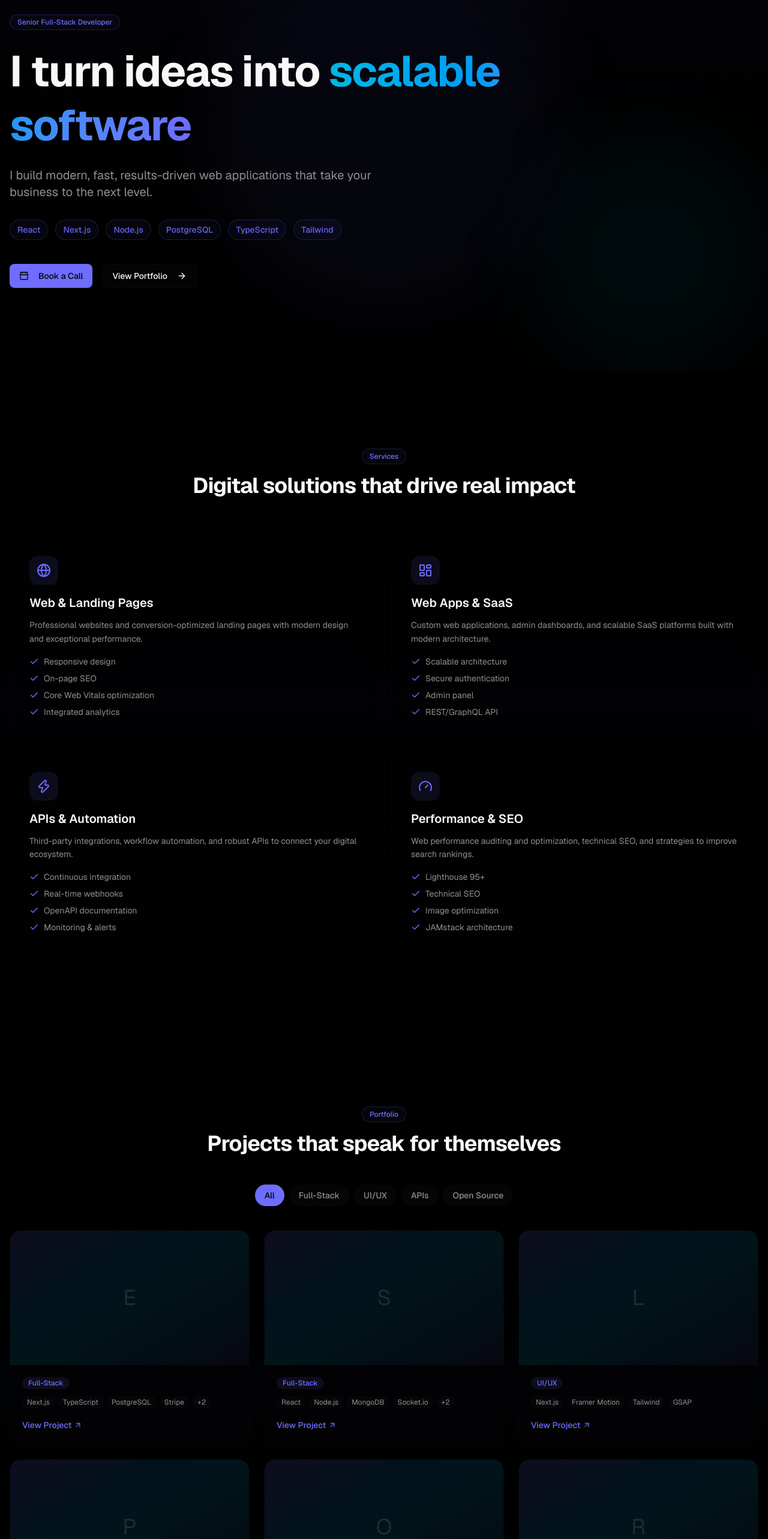
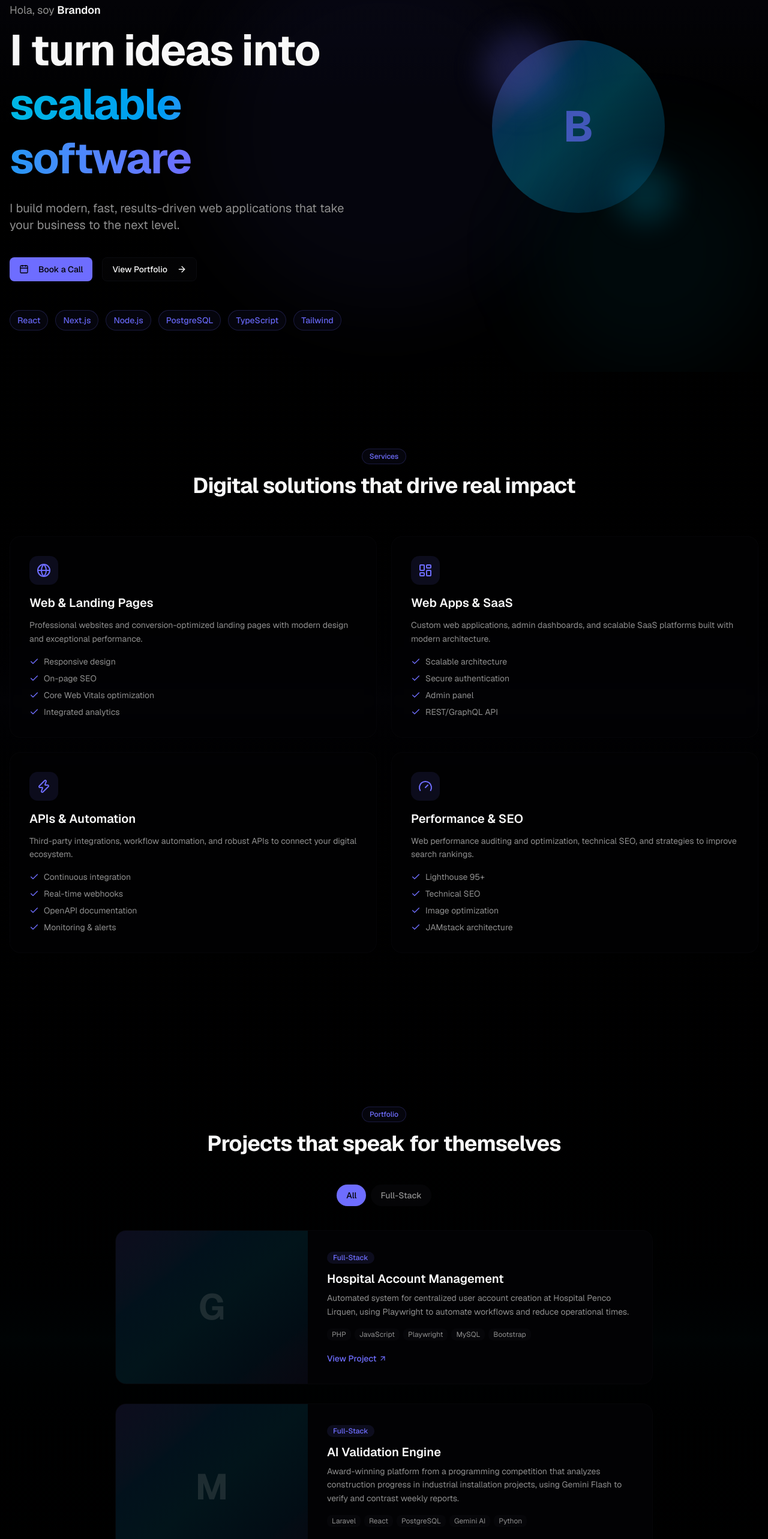
Before and after one commit to bmartinezr1/Pagina-web, a Next.js app: page /en in a window 1280 px wide. Shown: the part 180-2746 px from the top of the page at 60% size. Built offline with nearby package versions, Linux system fonts and the light colour scheme.

Commit message:
Refactor project details and localization; update .gitignore and enhance UI components

```diff
--- a/src/components/sections/hero.tsx
+++ b/src/components/sections/hero.tsx
@@ -3,28 +3,12 @@
 import { useTranslations } from 'next-intl'
 import { motion } from 'framer-motion'
 import { ArrowRight, Calendar } from 'lucide-react'
-import { Button, buttonVariants } from '@/components/ui/button'
+import { buttonVariants } from '@/components/ui/button'
 import { Link } from '@/i18n/navigation'
 import { TechBadge } from '@/components/shared/tech-badge'
 import { SectionBadge } from '@/components/shared/section-badge'
 import { cn } from '@/lib/utils'
-
-const containerVariants = {
-  hidden: { opacity: 0 },
-  visible: {
-    opacity: 1,
-    transition: { staggerChildren: 0.12, delayChildren: 0.2 },
-  },
-}
-
-const itemVariants = {
-  hidden: { opacity: 0, y: 30 },
-  visible: {
-    opacity: 1,
-    y: 0,
-    transition: { duration: 0.5, ease: 'easeOut' as const },
-  },
-}
+import { personalInfo } from '@/data/personal-info'
 
 export function Hero() {
   const t = useTranslations('hero')
@@ -35,44 +19,53 @@ export function Hero() {
       <div className="absolute top-1/2 left-1/2 -translate-x-1/2 -translate-y-1/2 size-[600px] rounded-full bg-primary/5 blur-3xl" />
       <div className="absolute right-0 bottom-0 size-[400px] rounded-full bg-accent/5 blur-3xl" />
 
+      <div className="container relative z-10">
+        <div className="grid gap-12 lg:grid-cols-2 lg:items-center">
+          <div>
             <motion.div
-        className="container relative z-10"
-        variants={containerVariants}
-        initial="hidden"
-        animate="visible"
+              initial={{ y: 20 }}
+              animate={{ y: 0 }}
+              transition={{ duration: 0.5, ease: 'easeOut' as const }}
+              className="mb-6"
             >
-        <motion.div variants={itemVariants} className="mb-6">
               <SectionBadge text={t('badge')} />
             </motion.div>
 
+            <motion.p
+              initial={{ y: 20 }}
+              animate={{ y: 0 }}
+              transition={{ duration: 0.5, delay: 0.1, ease: 'easeOut' as const }}
+              className="mb-2 text-lg text-muted-foreground"
+            >
+              Hola, soy{' '}
+              <span className="font-semibold text-foreground">
+                {personalInfo.shortName}
+              </span>
+            </motion.p>
+
             <motion.h1
-          variants={itemVariants}
-          className="max-w-4xl text-4xl font-bold leading-tight tracking-tight sm:text-5xl md:text-6xl lg:text-7xl"
+              initial={{ y: 20 }}
+              animate={{ y: 0 }}
+              transition={{ duration: 0.5, delay: 0.15, ease: 'easeOut' as const }}
+              className="text-4xl font-bold leading-tight tracking-tight sm:text-5xl md:text-6xl lg:text-7xl"
             >
               {t('headline')}{' '}
               <span className="gradient-text">{t('headlineAccent')}</span>
             </motion.h1>
 
             <motion.p
-          variants={itemVariants}
+              initial={{ y: 20 }}
+              animate={{ y: 0 }}
+              transition={{ duration: 0.5, delay: 0.2, ease: 'easeOut' as const }}
               className="mt-6 max-w-2xl text-lg text-muted-foreground sm:text-xl"
             >
               {t('subheadline')}
             </motion.p>
 
             <motion.div
-          variants={itemVariants}
-          className="mt-8 flex flex-wrap gap-3"
-        >
-          {(['React', 'Next.js', 'Node.js', 'PostgreSQL', 'TypeScript', 'Tailwind'] as const).map(
-            (tech, i) => (
-              <TechBadge key={tech} name={tech} index={i} variant="hero" />
-            )
-          )}
-        </motion.div>
-
-        <motion.div
-          variants={itemVariants}
+              initial={{ y: 20 }}
+              animate={{ y: 0 }}
+              transition={{ duration: 0.5, delay: 0.25, ease: 'easeOut' as const }}
               className="mt-10 flex flex-wrap gap-4"
             >
               <Link
@@ -84,13 +77,47 @@ export function Hero() {
               </Link>
               <Link
                 href="/#portfolio"
-            className={cn(buttonVariants({ size: 'lg', variant: 'outline' }))}
+                className={cn(
+                  buttonVariants({ size: 'lg', variant: 'outline' })
+                )}
               >
                 {t('ctaSecondary')}
                 <ArrowRight className="ml-2 size-4" />
               </Link>
             </motion.div>
+          </div>
+
+          <motion.div
+            initial={{ scale: 0.9, opacity: 0 }}
+            animate={{ scale: 1, opacity: 1 }}
+            transition={{ duration: 0.6, delay: 0.3, ease: 'easeOut' as const }}
+            className="hidden lg:flex justify-center"
+          >
+            <div className="relative">
+              <div className="size-72 rounded-full bg-gradient-to-br from-primary/30 via-accent/30 to-primary/10 flex items-center justify-center">
+                <span className="text-7xl font-bold text-primary/60">
+                  {personalInfo.shortName.charAt(0)}
+                </span>
+              </div>
+              <div className="absolute -right-4 -bottom-4 size-24 rounded-full bg-accent/20 blur-xl" />
+              <div className="absolute -left-4 -top-4 size-32 rounded-full bg-primary/20 blur-xl" />
+            </div>
           </motion.div>
+        </div>
+
+        <motion.div
+          initial={{ y: 20 }}
+          animate={{ y: 0 }}
+          transition={{ duration: 0.5, delay: 0.35, ease: 'easeOut' as const }}
+          className="mt-12 flex flex-wrap gap-3"
+        >
+          {(['React', 'Next.js', 'Node.js', 'PostgreSQL', 'TypeScript', 'Tailwind'] as const).map(
+            (tech, i) => (
+              <TechBadge key={tech} name={tech} index={i} variant="hero" />
+            )
+          )}
+        </motion.div>
+      </div>
     </section>
   )
 }
--- a/src/components/sections/portfolio-preview.tsx
+++ b/src/components/sections/portfolio-preview.tsx
@@ -14,6 +14,10 @@ export function PortfolioPreview() {
   const t = useTranslations()
   const locale = useLocale()
   const [activeFilter, setActiveFilter] = useState<ProjectCategory | 'all'>('all')
+
+  const availableCategories = categories.filter(
+    (c) => c.key === 'all' || projects.some((p) => p.category === c.key)
+  )
 
   const filteredProjects =
     activeFilter === 'all'
@@ -32,7 +36,7 @@ export function PortfolioPreview() {
         </div>
 
         <div className="mb-10 flex flex-wrap justify-center gap-2">
-          {categories.map(({ key, labelKey }) => (
+          {availableCategories.map(({ key, labelKey }) => (
             <button
               key={key}
               onClick={() => setActiveFilter(key)}
@@ -48,7 +52,7 @@ export function PortfolioPreview() {
         </div>
 
         {filteredProjects.length > 0 ? (
-          <div className="grid gap-6 sm:grid-cols-2 lg:grid-cols-3">
+          <div className="mx-auto max-w-4xl space-y-8">
             <AnimatePresence mode="popLayout">
               {filteredProjects.map((project) => (
                 <ProjectCard
--- a/src/components/sections/services.tsx
+++ b/src/components/sections/services.tsx
@@ -27,8 +27,8 @@ export function Services() {
             return (
               <motion.div
                 key={service.titleKey}
-                initial={{ opacity: 0, y: 30 }}
-                whileInView={{ opacity: 1, y: 0 }}
+                initial={{ y: 30 }}
+                whileInView={{ y: 0 }}
                 viewport={{ once: true, margin: '-50px' }}
                 transition={{ delay: i * 0.1, duration: 0.5 }}
                 whileHover={{ y: -5 }}
--- a/src/components/shared/project-card.tsx
+++ b/src/components/shared/project-card.tsx
@@ -13,30 +13,39 @@ type Props = {
 
 export function ProjectCard({ project, locale }: Props) {
   const t = useTranslations('portfolio')
+  const pt = useTranslations('projects')
   const categoryLabel = t(`filters.${project.category}`)
 
   return (
     <motion.div
       layout
-      initial={{ opacity: 0, scale: 0.95 }}
-      animate={{ opacity: 1, scale: 1 }}
-      exit={{ opacity: 0, scale: 0.95 }}
+      initial={{ x: -20, opacity: 0 }}
+      animate={{ x: 0, opacity: 1 }}
+      exit={{ x: -20, opacity: 0 }}
       transition={{ duration: 0.3 }}
-      className="group relative overflow-hidden rounded-2xl border border-border/50 bg-card transition-all hover:border-primary/30 hover:shadow-lg hover:shadow-primary/5"
+      className="group relative overflow-hidden rounded-2xl border border-border/50 bg-card transition-all hover:border-primary/30 hover:shadow-lg hover:shadow-primary/5 sm:flex"
     >
-      <div className="aspect-video w-full bg-gradient-to-br from-primary/10 via-accent/10 to-primary/5 flex items-center justify-center">
-        <span className="text-4xl text-muted-foreground/20">{project.slug.charAt(0).toUpperCase()}</span>
+      <div className="flex items-center justify-center bg-gradient-to-br from-primary/10 via-accent/10 to-primary/5 sm:w-80 shrink-0 aspect-video sm:aspect-auto">
+        <span className="text-6xl text-muted-foreground/20 font-bold">{project.slug.charAt(0).toUpperCase()}</span>
       </div>
 
-      <div className="p-5">
-        <div className="mb-3 flex items-center gap-2">
+      <div className="flex flex-col justify-center p-6 sm:p-8">
+        <div className="mb-3">
           <span className="rounded-full bg-primary/10 px-2.5 py-0.5 text-xs font-medium text-primary">
             {categoryLabel}
           </span>
         </div>
 
-        <div className="mb-4 flex flex-wrap gap-1.5">
-          {project.technologies.slice(0, 4).map((tech) => (
+        <h3 className="mb-2 text-xl font-semibold leading-tight">
+          {pt(`${project.slug}.title`)}
+        </h3>
+
+        <p className="mb-4 text-sm text-muted-foreground leading-relaxed">
+          {pt(`${project.slug}.description`)}
+        </p>
+
+        <div className="mb-5 flex flex-wrap gap-1.5">
+          {project.technologies.slice(0, 5).map((tech) => (
             <span
               key={tech}
               className="rounded-md bg-muted/50 px-2 py-0.5 text-xs text-muted-foreground"
@@ -44,9 +53,9 @@ export function ProjectCard({ project, locale }: Props) {
               {tech}
             </span>
           ))}
-          {project.technologies.length > 4 && (
+          {project.technologies.length > 5 && (
             <span className="rounded-md bg-muted/50 px-2 py-0.5 text-xs text-muted-foreground">
-              +{project.technologies.length - 4}
+              +{project.technologies.length - 5}
             </span>
           )}
         </div>
--- a/src/components/shared/scroll-reveal.tsx
+++ b/src/components/shared/scroll-reveal.tsx
@@ -1,7 +1,6 @@
 'use client'
 
 import { motion, type MotionProps } from 'framer-motion'
-import { useRef } from 'react'
 
 type Props = MotionProps & {
   children: React.ReactNode
@@ -9,15 +8,12 @@ type Props = MotionProps & {
 }
 
 export function ScrollReveal({ children, className, ...props }: Props) {
-  const ref = useRef<HTMLDivElement>(null)
-
   return (
     <motion.div
-      ref={ref}
-      initial={{ opacity: 0, y: 40 }}
-      whileInView={{ opacity: 1, y: 0 }}
-      viewport={{ once: true, margin: '-100px' }}
-      transition={{ duration: 0.5, ease: 'easeOut' as const }}
+      initial={{ y: 40 }}
+      whileInView={{ y: 0 }}
+      viewport={{ once: true, margin: '-50px' }}
+      transition={{ duration: 0.6, ease: 'easeOut' as const }}
       className={className}
       {...props}
     >
--- a/src/data/projects.ts
+++ b/src/data/projects.ts
@@ -2,87 +2,30 @@ import type { Project, ProjectCategory } from '@/types'
 
 export const projects: Project[] = [
   {
-    slug: 'ecommerce-platform',
+    slug: 'gestion-cuentas-hospitalarias',
+    titleKey: 'projects.gestion-cuentas-hospitalarias.title',
     category: 'fullstack',
-    technologies: ['Next.js', 'TypeScript', 'PostgreSQL', 'Stripe', 'Prisma', 'Tailwind'],
+    technologies: ['PHP', 'JavaScript', 'Playwright', 'MySQL', 'Bootstrap'],
     metrics: [
-      { label: 'Tiempo de carga', labelEn: 'Load time', value: '< 1.2s' },
-      { label: 'Conversión', labelEn: 'Conversion rate', value: '+35%' },
-      { label: 'Usuarios activos', labelEn: 'Active users', value: '10K+' },
+      { label: 'Tipos de cuentas', labelEn: 'Account types', value: '12+' },
+      { label: 'Proceso automatizado', labelEn: 'Automated process', value: '100%' },
+      { label: 'Entorno', labelEn: 'Environment', value: 'Local' },
     ],
-    liveUrl: 'https://demo-ecommerce.vercel.app',
-    repoUrl: 'https://github.com/user/ecommerce',
-    images: ['/images/projects/ecommerce-1.jpg'],
+    images: ['/images/projects/hospital-1.jpg'],
     featured: true,
   },
   {
-    slug: 'saas-dashboard',
+    slug: 'motor-validacion-ia',
+    titleKey: 'projects.motor-validacion-ia.title',
     category: 'fullstack',
-    technologies: ['React', 'Node.js', 'MongoDB', 'Socket.io', 'Docker', 'Redis'],
+    technologies: ['Laravel', 'React', 'PostgreSQL', 'Gemini AI', 'Python'],
     metrics: [
-      { label: 'Datos procesados', labelEn: 'Data processed', value: '50GB/día' },
-      { label: 'Disponibilidad', labelEn: 'Uptime', value: '99.9%' },
-      { label: 'Usuarios', labelEn: 'Users', value: '5K+' },
+      { label: 'Precisión de análisis', labelEn: 'Analysis accuracy', value: '90%' },
+      { label: 'Competencia', labelEn: 'Competition', value: '1er Lugar' },
+      { label: 'Reportes/día', labelEn: 'Reports/day', value: '50+' },
     ],
-    liveUrl: 'https://demo-saas.vercel.app',
-    repoUrl: 'https://github.com/user/saas-dashboard',
-    images: ['/images/projects/saas-1.jpg'],
+    images: ['/images/projects/ia-1.jpg'],
     featured: true,
-  },
-  {
-    slug: 'landing-page-redesign',
-    category: 'uiux',
-    technologies: ['Next.js', 'Framer Motion', 'Tailwind', 'GSAP'],
-    metrics: [
-      { label: 'Velocidad', labelEn: 'Speed', value: '+80%' },
-      { label: 'Rebote', labelEn: 'Bounce rate', value: '-45%' },
-      { label: 'Conversión', labelEn: 'Conversion', value: '+60%' },
-    ],
-    liveUrl: 'https://demo-landing.vercel.app',
-    repoUrl: 'https://github.com/user/landing-redesign',
-    images: ['/images/projects/landing-1.jpg'],
-    featured: false,
-  },
-  {
-    slug: 'payment-api',
-    category: 'apis',
-    technologies: ['Node.js', 'Express', 'TypeScript', 'PostgreSQL', 'Redis', 'Docker'],
-    metrics: [
-      { label: 'Latencia', labelEn: 'Latency', value: '< 50ms' },
-      { label: 'Solicitudes/día', labelEn: 'Requests/day', value: '100K+' },
-      { label: 'Uptime', labelEn: 'Uptime', value: '99.99%' },
-    ],
-    repoUrl: 'https://github.com/user/payment-api',
-    images: ['/images/projects/api-1.jpg'],
-    featured: false,
-  },
-  {
-    slug: 'open-source-component-library',
-    category: 'open-source',
-    technologies: ['React', 'TypeScript', 'Storybook', 'Rollup', 'Testing Library'],
-    metrics: [
-      { label: 'Estrellas', labelEn: 'Stars', value: '2.5K' },
-      { label: 'Descargas/mes', labelEn: 'Downloads/month', value: '50K+' },
-      { label: 'Contribuidores', labelEn: 'Contributors', value: '25+' },
-    ],
-    liveUrl: 'https://www.npmjs.com/package/component-lib',
-    repoUrl: 'https://github.com/user/component-lib',
-    images: ['/images/projects/oss-1.jpg'],
-    featured: true,
-  },
-  {
-    slug: 'real-time-chat-app',
-    category: 'fullstack',
-    technologies: ['Next.js', 'Socket.io', 'Redis', 'TypeScript', 'Tailwind', 'Prisma'],
-    metrics: [
-      { label: 'Mensajes/día', labelEn: 'Messages/day', value: '1M+' },
-      { label: 'Conexiones simultáneas', labelEn: 'Concurrent connections', value: '10K+' },
-      { label: 'Latencia', labelEn: 'Latency', value: '< 20ms' },
-    ],
-    liveUrl: 'https://demo-chat.vercel.app',
-    repoUrl: 'https://github.com/user/chat-app',
-    images: ['/images/projects/chat-1.jpg'],
-    featured: false,
   },
 ]
 
--- a/src/messages/en.json
+++ b/src/messages/en.json
@@ -123,6 +123,22 @@
     "subtitle": "Book a free call and discover how I can help you achieve your goals.",
     "button": "Book a Free Call"
   },
+  "projects": {
+    "gestion-cuentas-hospitalarias": {
+      "title": "Hospital Account Management",
+      "description": "Automated system for centralized user account creation at Hospital Penco Lirquen, using Playwright to automate workflows and reduce operational times.",
+      "problem": "The hospital needed to create and manage over 12 different types of user accounts for its staff, a slow manual process prone to errors.",
+      "solution": "I built a PHP solution with Playwright that automates account creation and management, centralizing the entire workflow in a unified Bootstrap interface.",
+      "results": "100% of the account creation process was automated, eliminating manual errors and drastically reducing IT department operational times."
+    },
+    "motor-validacion-ia": {
+      "title": "AI Validation Engine",
+      "description": "Award-winning platform from a programming competition that analyzes construction progress in industrial installation projects, using Gemini Flash to verify and contrast weekly reports.",
+      "problem": "Industrial installation companies had to manually verify construction progress by contrasting weekly reports, a slow process with high probability of human error.",
+      "solution": "I built a Laravel and React platform that integrates Gemini Flash to automatically analyze reports, contrast them with the previous week, and measure real construction progress.",
+      "results": "The system achieved 90% accuracy in progress analysis, earning first place in the programming competition."
+    }
+  },
   "notFound": {
     "title": "Page Not Found",
     "description": "The page you're looking for doesn't exist or has been moved.",
--- a/src/messages/es.json
+++ b/src/messages/es.json
@@ -123,6 +123,22 @@
     "subtitle": "Agenda una llamada gratuita y descubre cómo puedo ayudarte a alcanzar tus objetivos.",
     "button": "Agendar Llamada Gratuita"
   },
+  "projects": {
+    "gestion-cuentas-hospitalarias": {
+      "title": "Gestión de Cuentas Hospitalarias",
+      "description": "Sistema automatizado para la creación centralizada de cuentas de usuario en el Hospital Penco Lirquen, utilizando Playwright para automatizar workflows y reducir tiempos operativos.",
+      "problem": "El hospital necesitaba crear y gestionar más de 12 tipos distintos de cuentas de usuario para su personal, un proceso manual lento y propenso a errores.",
+      "solution": "Desarrollé una solución en PHP con Playwright que automatiza la creación y gestión de cuentas, centralizando todo el flujo en una interfaz unificada con Bootstrap.",
+      "results": "Se logró automatizar el 100% del proceso de creación de cuentas, eliminando errores manuales y reduciendo drásticamente los tiempos operativos del departamento de TI."
+    },
+    "motor-validacion-ia": {
+      "title": "Motor de Validación IA",
+      "description": "Plataforma ganadora de una competencia de programación que analiza el avance de obra en proyectos de instalación y montaje industrial, usando Gemini Flash para verificar y contrastar reportes semanales.",
+      "problem": "Las empresas de instalación industrial necesitaban verificar manualmente el avance de obra contrastando reportes semanales, un proceso lento y con alta probabilidad de error humano.",
+      "solution": "Construí una plataforma con Laravel y React que integra Gemini Flash para analizar automáticamente los reportes, contrastarlos con la semana anterior y medir el progreso real de la obra.",
+      "results": "El sistema alcanzó un 90% de precisión en el análisis de avance, obteniendo el primer lugar en la competencia de programación."
+    }
+  },
   "notFound": {
     "title": "Página no encontrada",
     "description": "La página que buscas no existe o ha sido movida.",
--- a/src/types/index.ts
+++ b/src/types/index.ts
@@ -8,6 +8,7 @@ export type Metric = {
 
 export type Project = {
   slug: string
+  titleKey: string
   category: ProjectCategory
   technologies: string[]
   metrics: Metric[]
```
Also changed, not shown: src/app/[locale]/projects/[slug]/page.tsx (+37 -37 lines), 1 other file (tests, documents, lock files or other folders). Lines whose indentation alone changed are shown as unchanged.
